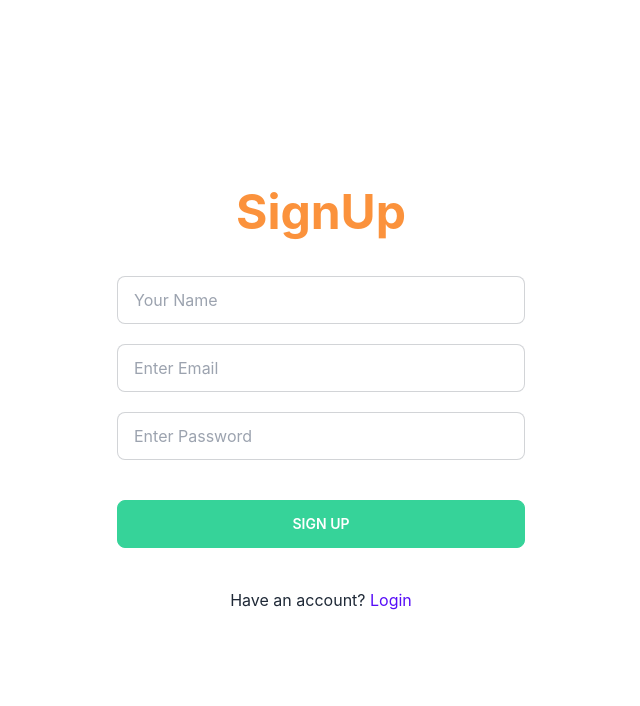
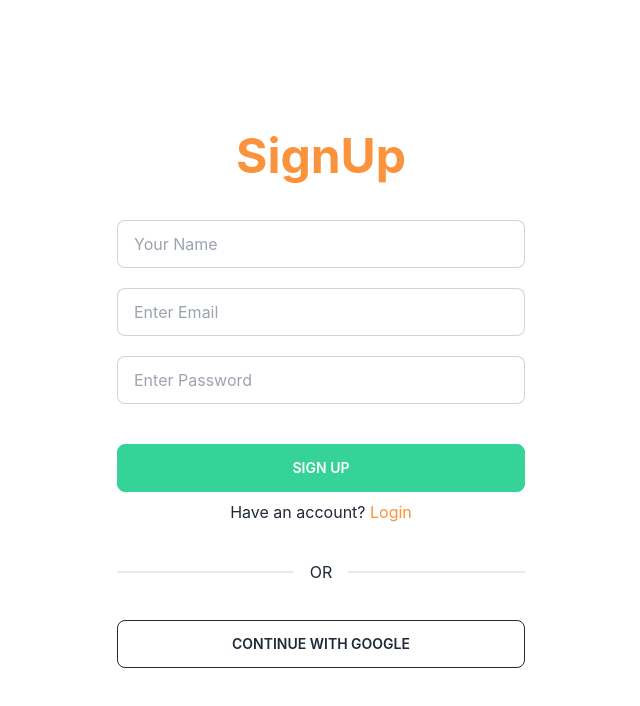
Before and after one commit to moniruzzaman01/React-ToDoList-client, a React (Create React App) app: page /signup in a window 1280 px wide. Shown: the top 706 px of the page, without its empty margins (319-959 px from the left). Built offline with nearby package versions, Linux system fonts and the light colour scheme.

Commit message:
requireauth added

```diff
--- a/src/Components/Login/Login.js
+++ b/src/Components/Login/Login.js
@@ -4,6 +4,7 @@ import { useSignInWithEmailAndPassword } from "react-firebase-hooks/auth";
 import auth from "../../firebase.init";
 import { toast } from "react-toastify";
 import { async } from "@firebase/util";
+import SocialSignup from "../SocialSignup/SocialSignup";
 
 const Login = () => {
   const [SignInWithEmailAndPass, user] = useSignInWithEmailAndPassword(auth);
@@ -46,14 +47,14 @@ const Login = () => {
         <button className="btn btn-success w-full text-white mt-5">
           login
         </button>
-        <p className="text-center mt-10">
+        <p className="text-center mt-2">
           New to To Do List?{" "}
-          <Link to="/signup" className="text-primary">
+          <Link to="/signup" className=" text-orange-400">
             Create new account
           </Link>
         </p>
       </form>
-      {/* <SocialSignup /> */}
+      <SocialSignup />
     </div>
   );
 };
--- /dev/null
+++ b/src/Components/RequireAuth/RequireAuth.js
@@ -0,0 +1,21 @@
+import React from "react";
+import { useAuthState } from "react-firebase-hooks/auth";
+import { Navigate, useLocation } from "react-router-dom";
+import auth from "../../firebase.init";
+
+const RequireAuth = ({ children }) => {
+  const [authUser, authLoading] = useAuthState(auth);
+  const location = useLocation();
+
+  if (authLoading) {
+    return;
+  }
+
+  if (!authUser) {
+    <Navigate to="/" state={{ from: location }} replace></Navigate>;
+  }
+
+  return children;
+};
+
+export default RequireAuth;
--- a/src/Components/Signup/Signup.js
+++ b/src/Components/Signup/Signup.js
@@ -7,6 +7,7 @@ import {
 import auth from "../../firebase.init";
 import { async } from "@firebase/util";
 import { toast } from "react-toastify";
+import SocialSignup from "../SocialSignup/SocialSignup";
 
 const Signup = () => {
   const [createUserWithEmailAndPass, user] =
@@ -61,14 +62,14 @@ const Signup = () => {
         <button className="btn btn-success w-full text-white mt-5">
           sign up
         </button>
-        <p className="text-center mt-10">
+        <p className="text-center mt-2">
           Have an account?{" "}
-          <Link to="/login" className="text-primary">
+          <Link to="/login" className="text-orange-400">
             Login
           </Link>
         </p>
       </form>
-      {/* <SocialSignup /> */}
+      <SocialSignup />
     </div>
   );
 };
--- a/src/Components/SocialSignup.js
+++ b/src/Components/SocialSignup/SocialSignup.js
@@ -22,7 +22,7 @@ const SocialSignup = () => {
   return (
     <div>
       <div className="flex flex-col w-full border-opacity-50">
-        <div className="divider my-14">OR</div>
+        <div className="divider my-10">OR</div>
       </div>
       <button onClick={handleGoogleSignup} className="btn btn-outline w-full">
         continue with google
```
